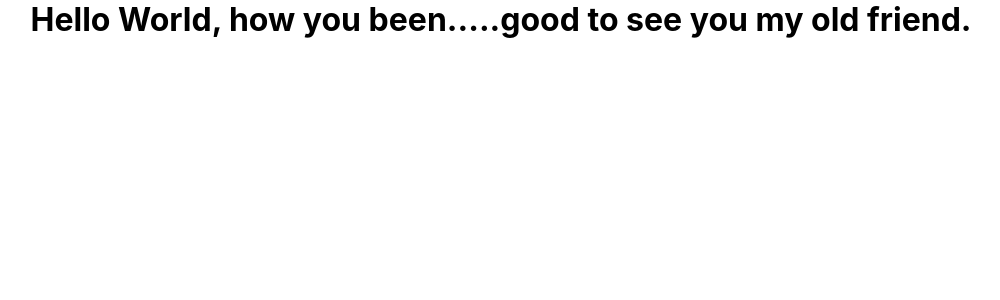
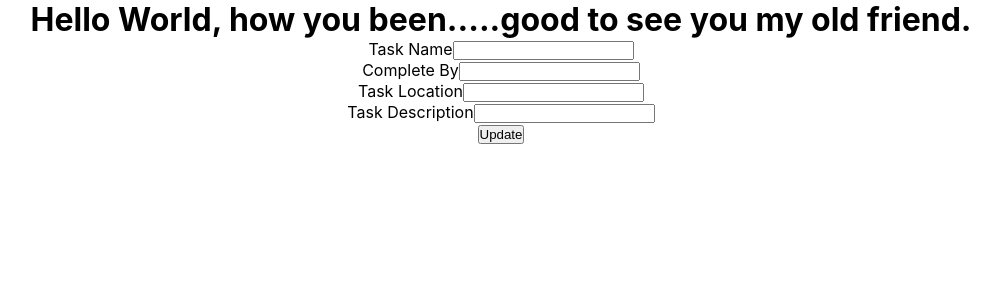
Before and after one commit to E-Shelton98/StickyTask-Frontend, a React (Create React App) app: page /edit in a window 1280 px wide. Shown: the top 300 px of the page, without its empty margins (139-1139 px from the left). Built offline with nearby package versions, Linux system fonts and the light colour scheme; no server answers.

Commit message:
solved merge conflict errors

```diff
--- a/src/components/DisplaySticky/DisplaySticky.js
+++ b/src/components/DisplaySticky/DisplaySticky.js
@@ -1,48 +1,47 @@
 //import React
-import React from "react";
+import React from 'react';
 //Import Component CSS
-import "./DisplaySticky.css";
+import './DisplaySticky.css';
 
 //Create DisplaySticky Component
 const DisplaySticky = (props) => {
-  let stickies = props.stickies.data;
+	let stickies = props.stickies;
 	console.log(stickies);
 
 	return (
 		<>
-      {stickies ? (
-        <div id="sticky-display">
+			{stickies && stickies.length > 0 ? (
+				<div id='sticky-display'>
+					<h2>To-Do</h2>
 					{stickies.map((sticky) => (
-            <div className="sticky">
-              <section className="sticky-name">Name: {sticky.task}</section>
-              <section className="sticky-complete-by">
+						<div className='sticky'>
+							<section className='sticky-name'>Name: {sticky.task}</section>
+							<section className='sticky-complete-by'>
 								Complete By: {sticky.completeBy}
 							</section>
-              <section className="sticky-workSpace">
+							<section className='sticky-workSpace'>
 								Work Space: {sticky.workSpace}
 							</section>
-              <section className="sticky-description">
+							<section className='sticky-description'>
 								Description: {sticky.description}
 							</section>
-              <section className="sticky-add-person">+</section>
+							<section className='sticky-add-person'>+</section>
 							<button
-                className="sticky-set-done"
+								className='sticky-set-done'
 								onClick={() => {
 									props.setDone(sticky);
-                  props.history.push("/");
-                }}
-              >
+									props.history.push('/');
+								}}>
 								Done
 							</button>
 
 							<button
-                className="editStickyButton"
+								className='editStickyButton'
 								onClick={() => {
 									props.selectSticky(sticky);
-                  props.history.push("/edit");
+									props.history.push('/edit');
 									console.log(`edit button`, props.handleUpdate);
-                }}
-              >
+								}}>
 								Edit
 							</button>
 
@@ -50,9 +49,8 @@ const DisplaySticky = (props) => {
 							<section
 								onClick={() => {
 									props.deleteSticky(sticky);
-                  props.history.push("/");
-                }}
-              >
+									props.history.push('/');
+								}}>
 								DELETE STICKY!
 							</section>
 						</div>
--- a/src/components/Done/Done.js
+++ b/src/components/Done/Done.js
@@ -5,16 +5,15 @@ import './Done.css';
 
 //Create DisplaySticky Component
 const Done = (props) => {
-	console.log('Display done stickies props', props)
-    let stickies = props.stickies;
-
+	console.log('Display done stickies props', props);
+	let stickies = props.stickies;
 
 	return (
 		<>
 			{stickies && stickies.length > 0 ? (
 				<div id='sticky-display'>
-                    <h2>Done</h2>
-					{stickies.filter(sticky => sticky.done === true).map((sticky) => (
+					<h2>Done</h2>
+					{stickies.map((sticky) => (
 						<div className='sticky'>
 							<section className='sticky-name'>Name: {sticky.task}</section>
 							<section className='sticky-complete-by'>
@@ -36,13 +35,16 @@ const Done = (props) => {
 								Not Done
 							</button>
 							<section>For Testing Only! {JSON.stringify(sticky.done)}</section>
-							<section onClick={() => {
-								props.deleteSticky(sticky);
-								props.history.push('/')
-							}}>DELETE STICKY!</section>
+							<section
+								onClick={() => {
+									props.deleteSticky(sticky);
+									props.history.push('/');
+								}}>
+								DELETE STICKY!
+							</section>
 						</div>
 					))}
-                    <i class="far fa-trash-alt" onClick={props.deleteAllStickies}></i>
+					<i class='far fa-trash-alt' onClick={props.deleteAllStickies}></i>
 				</div>
 			) : (
 				<h3>No Completed Tasks Yet!</h3>
--- a/src/components/Whiteboard/Whiteboard.js
+++ b/src/components/Whiteboard/Whiteboard.js
@@ -1,29 +1,35 @@
 //import React
-import React, { useState } from "react";
+import React, { useState } from 'react';
 //import Component CSS
-import "./Whiteboard.css";
+import './Whiteboard.css';
 //import Route
-import { Route } from "react-router-dom";
+import { Route } from 'react-router-dom';
 //Import Sticky Form
 import StickyForm from '../StickyForm/StickyForm';
 import DisplaySticky from '../DisplaySticky/DisplaySticky';
-import Done from '../Done/Done'
+import Done from '../Done/Done';
 
 const Whiteboard = (props) => {
 	// URL for backend data
-	const url = 'https://sticky-task.herokuapp.com/';
+	const url = 'https://sticky-task.herokuapp.com';
 
 	// State to hold Sticky List
 	const [stickies, setStickies] = useState([]);
-	console.log('stickies', stickies)
+	console.log('stickies', stickies);
 
-	const stickiesToFilter = stickies.data
-	let stickiesToDo = []
-	let stickiesDone = []
-	stickiesToFilter ? stickiesToDo = stickiesToFilter.filter(sticky => sticky.done === false) : console.log('something went wrong with the to-do filter')
-	stickiesToFilter ? stickiesDone = stickiesToFilter.filter(sticky => sticky.done === true) : console.log('something went wrong with the done filter')
+	const stickiesToFilter = stickies.data;
+	let stickiesToDo = [];
+	let stickiesDone = [];
+	stickiesToFilter
+		? (stickiesToDo = stickiesToFilter.filter(
+				(sticky) => sticky.done === false
+		  ))
+		: console.log('something went wrong with the to-do filter');
+	stickiesToFilter
+		? (stickiesDone = stickiesToFilter.filter((sticky) => sticky.done === true))
+		: console.log('something went wrong with the done filter');
 
-	console.log('false', stickiesToDo)
+	console.log('false', stickiesToDo);
 	//empty sticky for Sticky Form
 	const emptySticky = {
 		task: '',
@@ -37,7 +43,7 @@ const Whiteboard = (props) => {
 
 	//Fetch to get stickies from backend
 	const getStickies = () => {
-    fetch(url + "/sticky/")
+		fetch(url + '/sticky/')
 			.then((res) => res.json())
 			.then((data) => setStickies(data));
 	};
@@ -45,12 +51,23 @@ const Whiteboard = (props) => {
 	//handleCreate Function for creating stickies in DisplayStickies
 	const handleCreate = (newSticky) => {
 		console.log(newSticky);
-    fetch(url + "/sticky/", {
-      method: "post",
+		fetch(url + '/sticky/', {
+			method: 'post',
 			headers: {
-        "Content-Type": "application/json",
+				'Content-Type': 'application/json',
 			},
 			body: JSON.stringify(newSticky),
+		});
+	};
+
+	const handleUpdate = (sticky) => {
+		fetch(url + '/sticky/' + sticky._id, {
+			method: 'put',
+			headers: { 'Content-Type': 'application/json' },
+			body: JSON.stringify(sticky),
+		}).then((response) => {
+			getStickies();
+			console.log(`sticky`, sticky);
 		});
 	};
 
@@ -67,11 +84,31 @@ const Whiteboard = (props) => {
 				'Content-Type': 'application/json',
 			},
 			body: JSON.stringify({
-				done: false
+				done: false,
 			}),
 		}).then(() => {
 			getStickies();
 		});
+	};
+
+	//setDone function for setting a sticky to done status
+	const setDone = (sticky) => {
+		fetch(url + '/sticky/' + sticky._id, {
+			method: 'put',
+			headers: {
+				'Content-Type': 'application/json',
+			},
+			body: JSON.stringify({
+				done: true,
+			}),
+		}).then(() => {
+			getStickies();
+		});
+	};
+
+	// selectSticky which selects a sticky
+	const selectSticky = (sticky) => {
+		setSelectedSticky(sticky);
 	};
 
 	const deleteSticky = (sticky) => {
@@ -112,16 +149,40 @@ const Whiteboard = (props) => {
 			/>
 			<Route
 				exact
-				path='/'
+				path='/edit'
 				render={(rp) => (
-					<DisplaySticky {...rp} stickies={stickiesToDo} setDone={setDone} deleteSticky={deleteSticky}/>
+					<StickyForm
+						{...rp}
+						label='Update'
+						sticky={selectedSticky}
+						handleSubmit={handleUpdate}
+					/>
 				)}
 			/>
 			<Route
 				exact
 				path='/'
 				render={(rp) => (
-					<Done {...rp} stickies={stickiesDone} setUnDone={setUnDone} deleteSticky={deleteSticky} deleteAllStickies={deleteAllStickies}/>
+					<DisplaySticky
+						{...rp}
+						stickies={stickiesToDo}
+						setDone={setDone}
+						deleteSticky={deleteSticky}
+						selectSticky={selectSticky}
+					/>
+				)}
+			/>
+			<Route
+				exact
+				path='/'
+				render={(rp) => (
+					<Done
+						{...rp}
+						stickies={stickiesDone}
+						setUnDone={setUnDone}
+						deleteSticky={deleteSticky}
+						deleteAllStickies={deleteAllStickies}
+					/>
 				)}
 			/>
 		</div>
```
Lines whose indentation alone changed are shown as unchanged.
